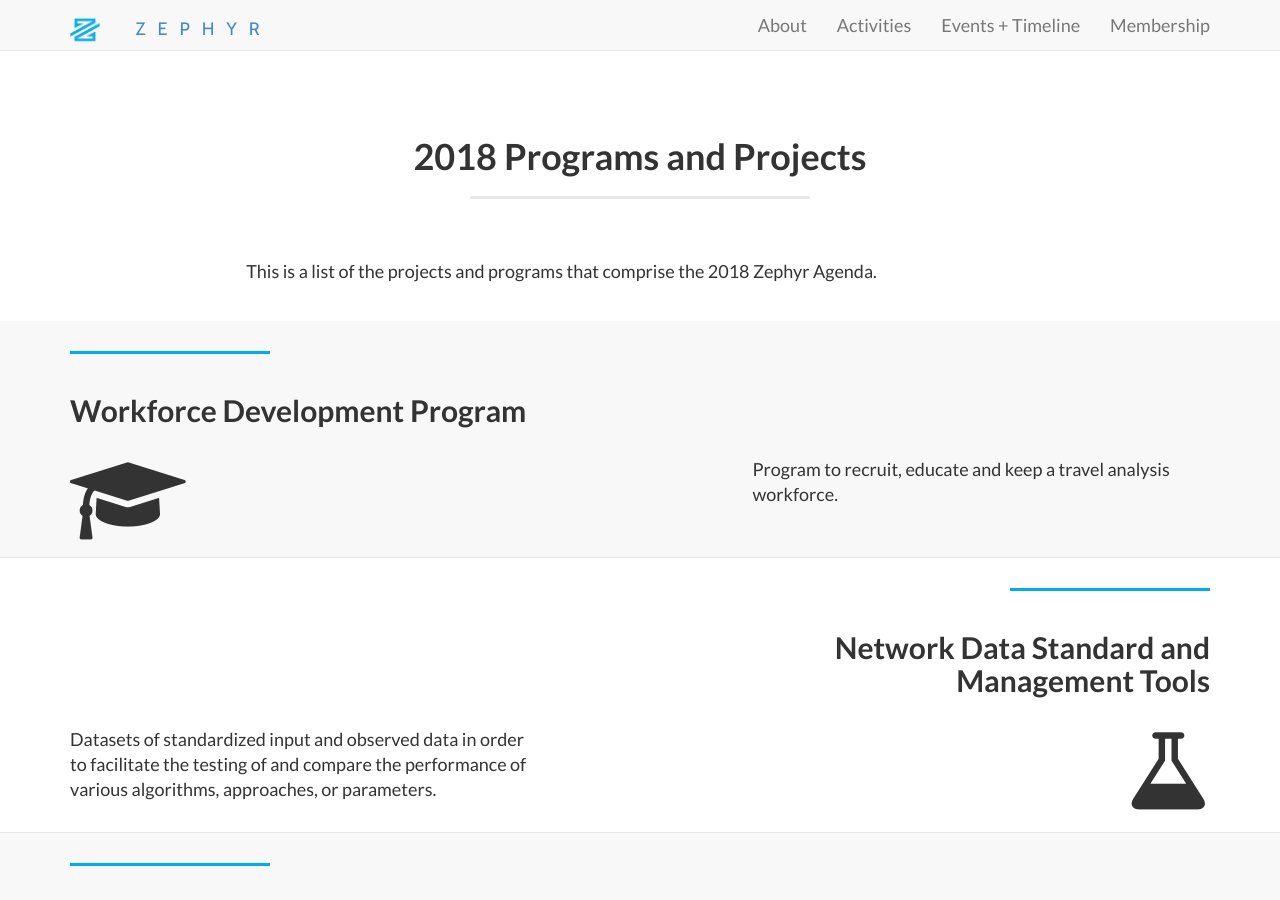
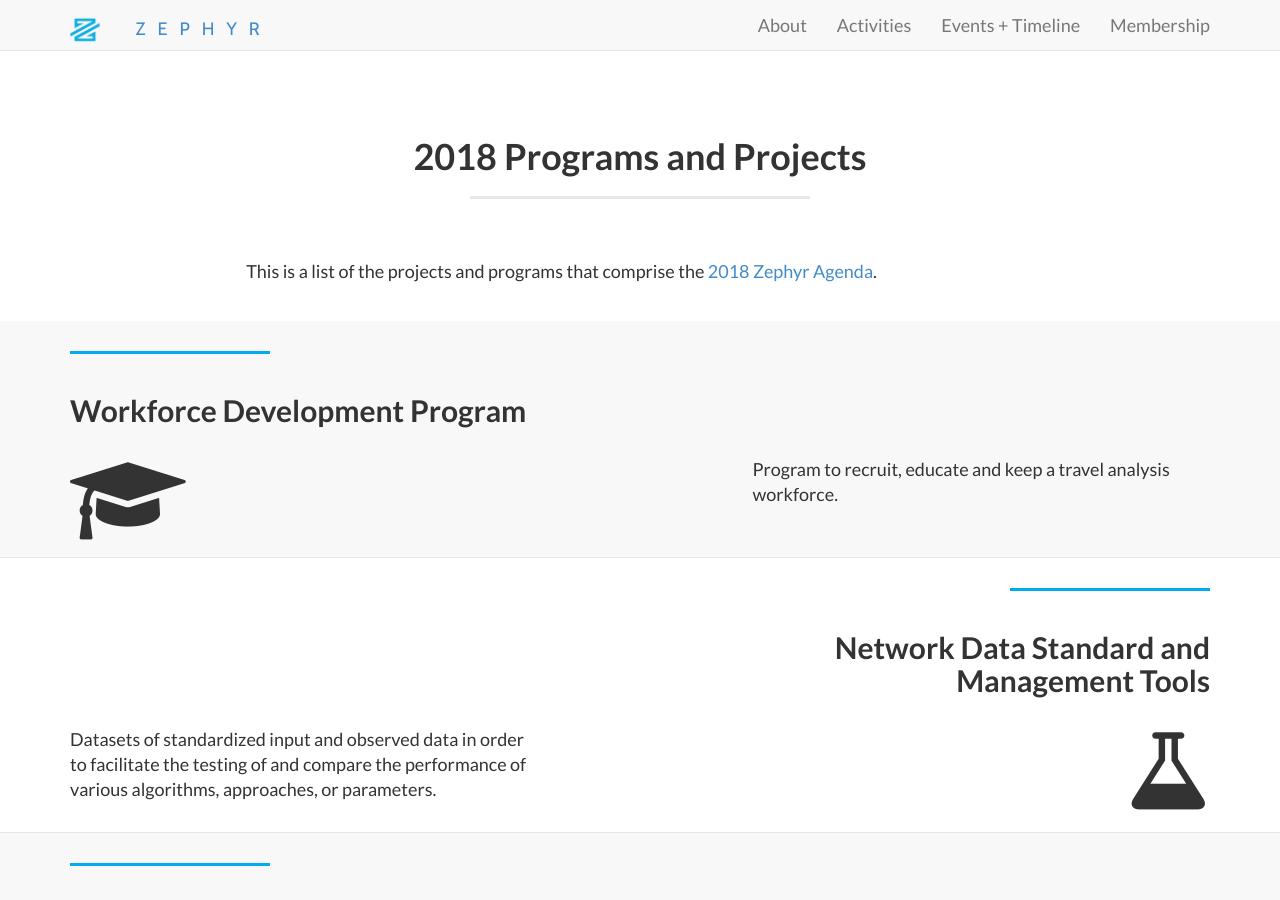
Before and after one commit to ZephyrTransport/zephyr-website, a Jekyll site: the page built from index.html, in a window 1280 px wide and 900 px high, scrolled down 3036 px. Built offline with Jekyll 4.4.1, drawn with Linux system fonts in a browser that asks for light colours; some of the changed text lies outside the part shown.

Commit message:
Add 2018 Agenda link

```diff
--- a/_includes/header.html
+++ b/_includes/header.html
@@ -51,6 +51,9 @@
             <h4>Announcements</h4>
 					  <p>
                             <i class="fa fa-angle-right" style="color:#{{ site.highlight-text }}"  aria-hidden="true"></i>
+                            <a href="https://medium.com/zephyrfoundation/the-2018-zephyr-agenda-2a5771c0939c" style="color:#{{ site.highlight-text }}">What is Zephyr going to DO in 2018?</a>
+                            <br>
+                            <i class="fa fa-angle-right" style="color:#{{ site.highlight-text }}"  aria-hidden="true"></i>
                             <a href="https://medium.com/zephyrfoundation/dc-in-january-2018-edition-93056a7b6ae3" style="color:#{{ site.highlight-text }}">Join Zephyr at the 2018 TRB Annual Meeting</a>
                             <br>
                             <i class="fa fa-angle-right" style="color:#{{ site.highlight-text }}"  aria-hidden="true"></i>
--- a/index.html
+++ b/index.html
@@ -152,7 +152,7 @@ subTitle: Advancing Travel Analysis to Improve Society
 	<hr class="section-heading-spacer-center">
 
 	<div class="col-md-offset-1">
-	<p>This is a list of the projects and programs that comprise the 2018 Zephyr Agenda.
+	<p>This is a list of the projects and programs that comprise the <a href="https://medium.com/zephyrfoundation/the-2018-zephyr-agenda-2a5771c0939c">2018 Zephyr Agenda</a>.
 	<br>
 	<br>
 	</div>
```
